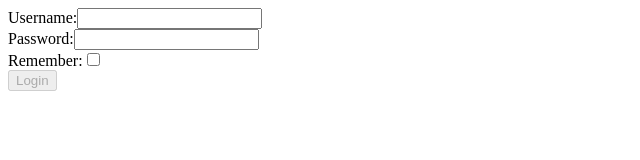
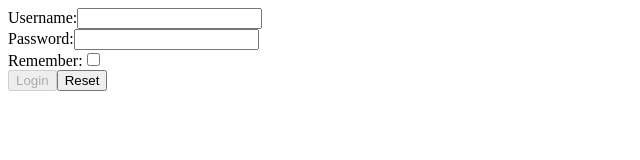
Before and after one commit to loricurreli/React-Exercises, a React (Create React App) app in the folder react-exercises/: page / in a window 1280 px wide. Shown: the top 160 px of the page, without its empty margins (0-640 px from the left). Built offline with nearby package versions, Linux system fonts and the light colour scheme.

Commit message:
add forms-04

```diff
--- a/react-exercises/src/Login.js
+++ b/react-exercises/src/Login.js
@@ -36,6 +36,7 @@ export class Login extends React.Component{
                     </label>
                     </div>
                     <button disabled={this.state.username && this.state.password ? false : true}>Login</button>
+                    <input type="reset"/>
                 </form>
             </div>
         )
```
